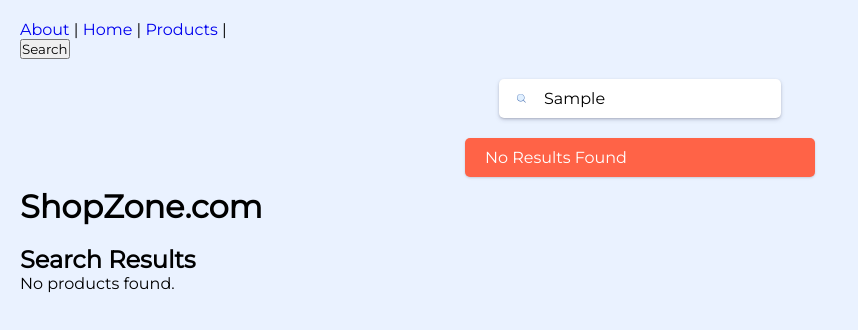
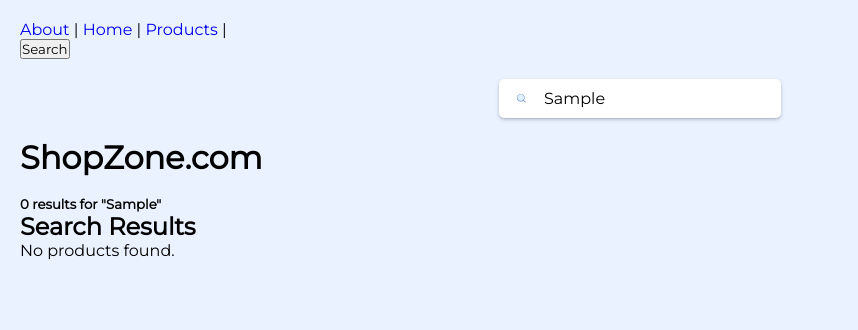
Before and after one commit to b-regan11/Ecommerce-Site, a Vue app: page / in a window 1280 px wide. Both pictures are taken after typing "Sample" into the empty fields and a click on the button "Search". Shown: the top 330 px of the page, without its empty margins (0-858 px from the left). Built offline with nearby package versions, Linux system fonts and the light colour scheme.

Commit message:
Search Results Line

```diff
--- a/src/App.vue
+++ b/src/App.vue
@@ -169,6 +169,7 @@
 
 .error {
   background-color: tomato;
+  display: none;
 }
 
 .empty {
--- a/src/views/SearchResults.vue
+++ b/src/views/SearchResults.vue
@@ -2,6 +2,7 @@
   <div class="results">
     <h1>ShopZone.com</h1>
     <br>
+    <h5>{{ filteredProducts.length }} results for "{{ filterKeyword }}"</h5>
     <h2>Search Results</h2>
 
     <div v-if="filteredProducts && filteredProducts.length > 0">
```
